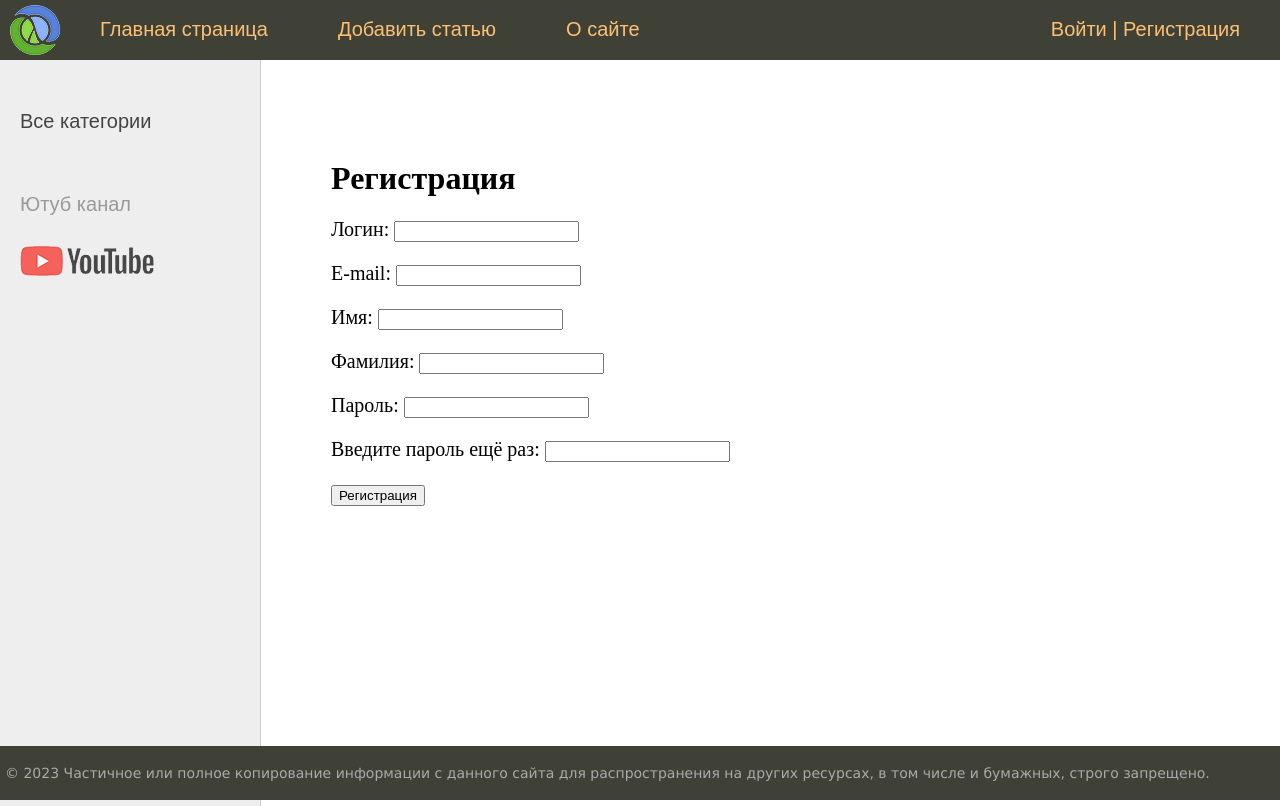
After one commit to rAnto0/blog-site, a Django app: page /users/register/ in a window 1280 px wide. The commit adds this page. Run offline with Django 5.2, Linux system fonts and the light colour scheme; data that the repository does not hold is empty.

Commit message:
User registration using presentation functions

```diff
--- a/mydjangoproject/templates/base.html
+++ b/mydjangoproject/templates/base.html
@@ -30,7 +30,7 @@
                             <button type="submit">Выйти</button>
                         </form>
                     {% else %}
-                    <li class="last"><a href="{% url 'users:login' %}">Войти</a> | <a href="#">Регистрация</a></li>
+                    <li class="last"><a href="{% url 'users:login' %}">Войти</a> | <a href="{% url 'users:register' %}">Регистрация</a></li>
                     {% endif %}
                 </ul>
                 <div class="clear"></div>
--- a/mydjangoproject/users/forms.py
+++ b/mydjangoproject/users/forms.py
@@ -12,3 +12,30 @@ class LoginUserForm(AuthenticationForm):
     class Meta:
         model = get_user_model()
         fields = ['username', 'password']
+
+
+class RegisterUserForm(forms.ModelForm):
+    username = forms.CharField(label='Логин')
+    password = forms.CharField(label='Пароль', widget=forms.PasswordInput())
+    password2 = forms.CharField(label='Введите пароль ещё раз', widget=forms.PasswordInput())
+
+    class Meta:
+        model = get_user_model()
+        fields = ['username', 'email', 'first_name', 'last_name', 'password', 'password2']
+        labels = {
+            'email': 'E-mail',
+            'first_name': 'Имя',
+            'last_name': 'Фамилия',
+        }
+
+    def clean_password2(self):
+        cd = self.cleaned_data
+        if cd['password'] != cd['password2']:
+            raise forms.ValidationError('Пароли не совпадают')
+        return cd['password']
+
+    def clean_email(self):
+        email = self.cleaned_data['email']
+        if get_user_model().objects.filter(email=email).exists():
+            raise forms.ValidationError('Пользователь с таким E-mail уже существует')
+        return email
--- /dev/null
+++ b/mydjangoproject/users/templates/users/register.html
@@ -0,0 +1,13 @@
+{% extends 'base.html' %}
+
+{% block content %}
+<h1>Регистрация</h1>
+
+<form method="POST">
+    {% csrf_token %}
+    <input type="hidden" name="next" value="{{ next }}" />
+    {{ form.as_p }}
+    <p><button type="submit">Регистрация</button></p>
+</form>
+
+{% endblock %}
--- a/mydjangoproject/users/urls.py
+++ b/mydjangoproject/users/urls.py
@@ -7,4 +7,5 @@ app_name = 'users'
 urlpatterns = [
     path('login/', views.LoginUser.as_view(), name='login'),
     path('logout/', LogoutView.as_view(), name='logout'),
+    path('register/', views.register, name='register'),
 ]
--- a/mydjangoproject/users/views.py
+++ b/mydjangoproject/users/views.py
@@ -5,7 +5,7 @@ from django.http import HttpResponse, HttpResponseRedirect
 from django.shortcuts import render
 from django.urls import reverse, reverse_lazy
 
-from users.forms import LoginUserForm
+from users.forms import LoginUserForm, RegisterUserForm
 
 
 class LoginUser(LoginView):
@@ -17,21 +17,15 @@ class LoginUser(LoginView):
     #     return reverse_lazy('main')
 
 
-# def login_user(request):
-#     if request.method == 'POST':
-#         form = LoginUserForm(request.POST)
-#         if form.is_valid():
-#             cd = form.cleaned_data
-#             user = authenticate(request, username=cd['username'], password=cd['password'])
-#             if user and user.is_active:
-#                 login(request, user)
-#                 return HttpResponseRedirect(reverse('main'))
-#     else:
-#         form = LoginUserForm()
-#
-#     return render(request, 'users/login.html', {'form': form})
+def register(request):
+    if request.method == 'POST':
+        form = RegisterUserForm(request.POST)
+        if form.is_valid():
+            user = form.save(commit=False)
+            user.set_password(form.cleaned_data['password'])
+            user.save()
+            return render(request, 'users/register_done.html')
+    else:
+        form = RegisterUserForm()
 
-
-# def logout_user(request):
-#     logout(request)
-#     return HttpResponseRedirect(reverse('users:login'))
+    return render(request, 'users/register.html', {'form': form})
```
Also changed, not shown: mydjangoproject/users/templates/users/register_done.html (added, +9 -0 lines).
